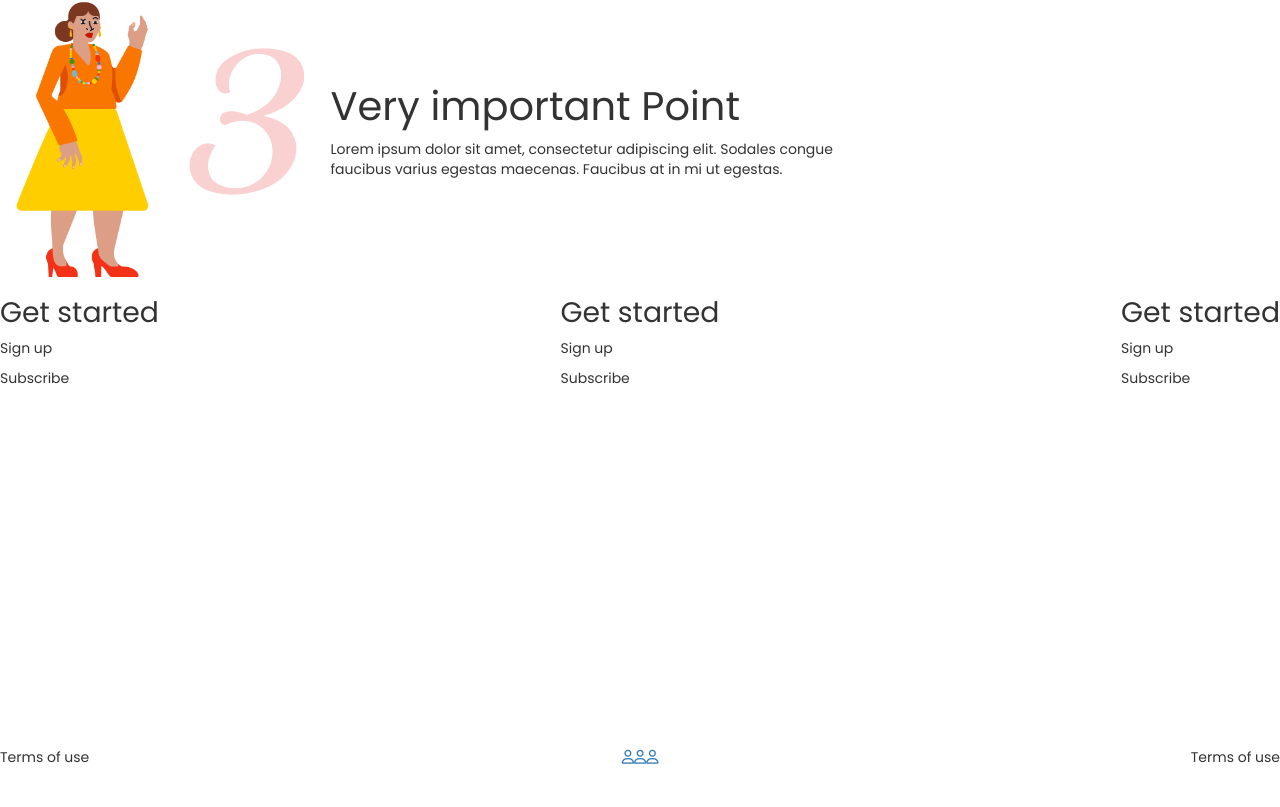
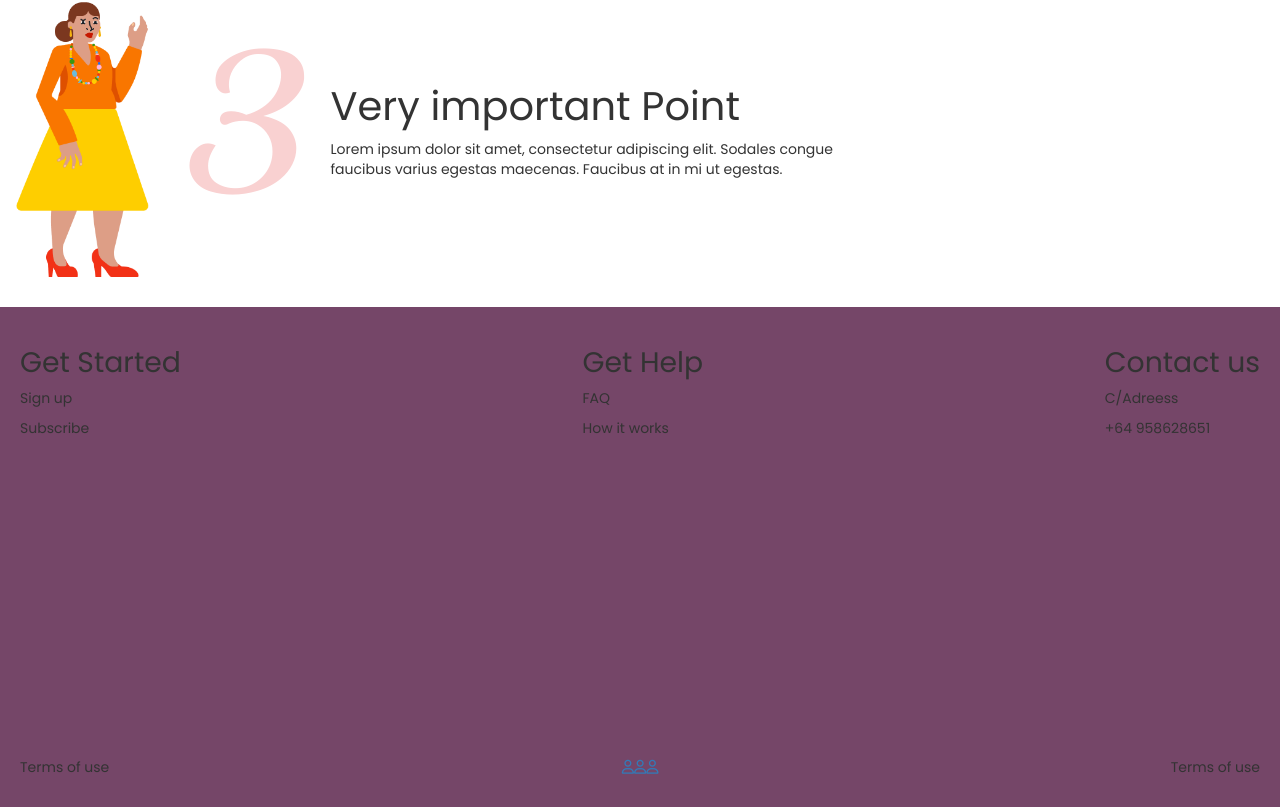
Before and after one commit to Juls-png/ChallengeCode, a plain HTML site: page index.html in a window 1280 px wide. Shown: the part 1409-2216 px from the top of the page. Before the commit the page ends 2186 px from the top, so only its background shows below. Drawn offline with nearby package versions, Linux system fonts and the light colour scheme.

Commit message:
fotos
fotos

```diff
--- a/css/style.css
+++ b/css/style.css
@@ -184,6 +184,9 @@ input{
     justify-content: space-between;
 }
 footer{
+    margin: 30px 0px 0px 0px;
+    padding: 20px;
+    background-color: #754668;
     display: flex;
     flex-direction: column;
     height: 500px;
--- a/index.html
+++ b/index.html
@@ -175,24 +175,24 @@
     <footer>
         <div class="container-row">
             <div>
-                <h3>Get started</h3>
+                <h3>Get Started</h3>
                 <div>
                     <p>Sign up</p>
                     <p>Subscribe</p>
                 </div>
             </div>
             <div>
-                <h3>Get started</h3>
+                <h3>Get Help</h3>
                 <div>
-                    <p>Sign up</p>
-                    <p>Subscribe</p>
+                    <p>FAQ</p>
+                    <p>How it works</p>
                 </div>
             </div>
             <div>
-                <h3>Get started</h3>
+                <h3>Contact us</h3>
                 <div>
-                    <p>Sign up</p>
-                    <p>Subscribe</p>
+                    <p>C/Adreess</p>
+                    <p>+64 958628651</p>
                 </div>
             </div>
         </div>
```
Also changed, not shown: Character.png (added), Character2.png (added), 1 other file.
